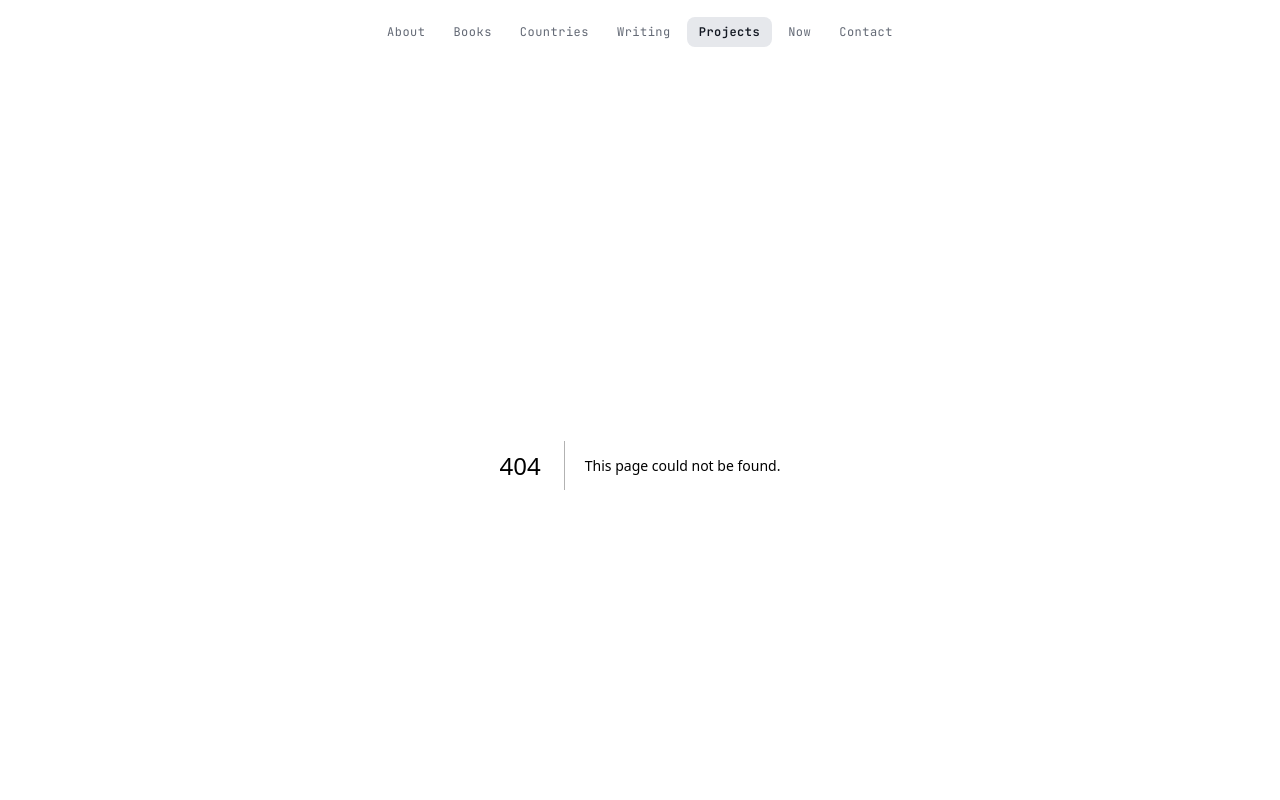
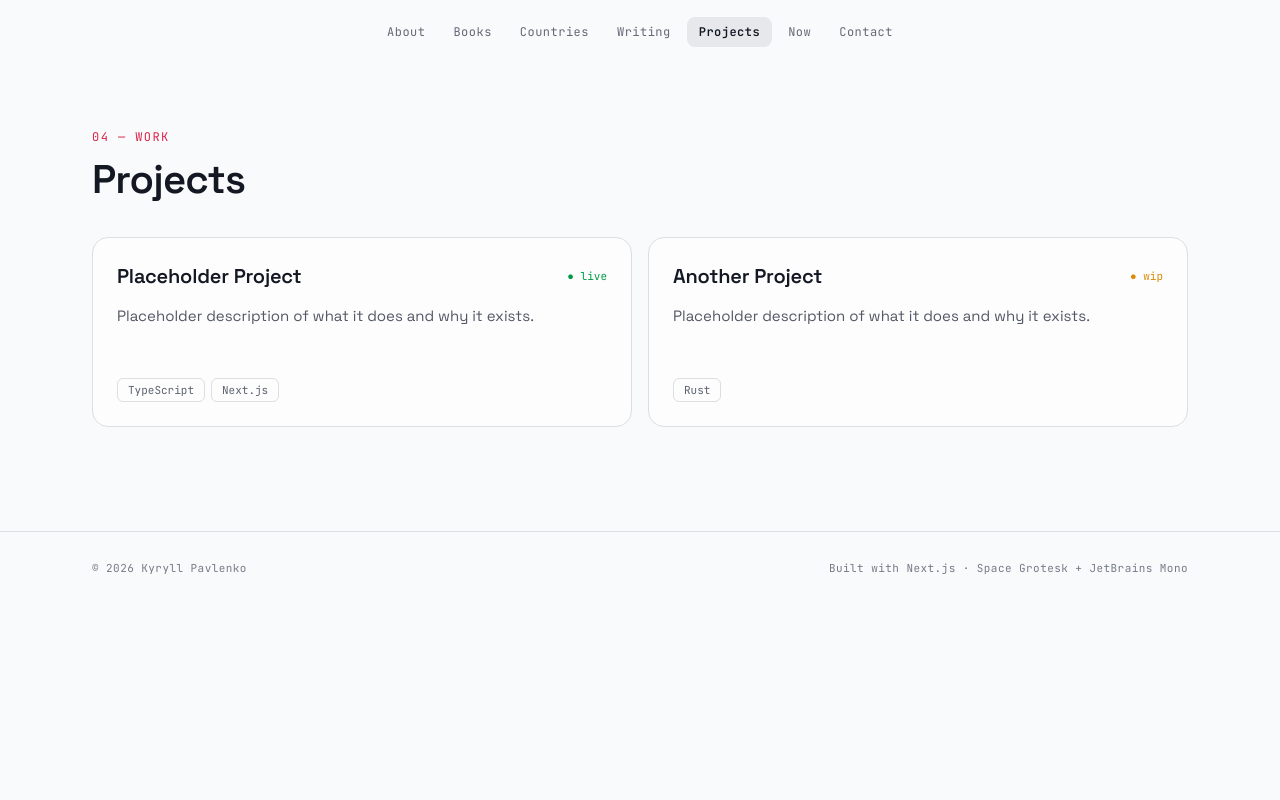
Before and after one commit to 1Kyryll/Kyrylls-Website, a Next.js app: page /projects in a window 1280 px wide. Before the commit this address had no page. Shown: the top 800 px of the page. Built offline with nearby package versions, Linux system fonts and the light colour scheme.

Commit message:
feat: add writing, projects, and contact pages

```diff
--- /dev/null
+++ b/app/contact/page.tsx
@@ -0,0 +1,2 @@
+import SocialGrid from "@/components/contact/SocialGrid";
+export default function Page() { return <SocialGrid />; }
--- /dev/null
+++ b/app/projects/page.tsx
@@ -0,0 +1,2 @@
+import ProjectGrid from "@/components/projects/ProjectGrid";
+export default function Page() { return <ProjectGrid />; }
--- /dev/null
+++ b/app/writing/page.tsx
@@ -0,0 +1,2 @@
+import PostList from "@/components/writing/PostList";
+export default function Page() { return <PostList />; }
--- /dev/null
+++ b/components/contact/SocialGrid.tsx
@@ -0,0 +1,20 @@
+import { socials, EMAIL } from "@/lib/data/site";
+
+export default function SocialGrid() {
+  return (
+    <section className="py-16 sm:py-[88px]">
+      <div className="mb-3.5 text-xs tracking-[0.12em]" style={{ fontFamily: "var(--font-mono)", color: "var(--accent)" }}>06 — CONTACT</div>
+      <h2 className="m-0 mb-6 max-w-[18ch] font-semibold leading-[1.05] tracking-[-0.02em]" style={{ fontSize: "clamp(2rem, 7vw, 2.75rem)" }}>Say hello. I read every message.</h2>
+      <a href={`mailto:${EMAIL}`} className="mb-12 inline-block pb-0.5 text-[22px] no-underline" style={{ fontFamily: "var(--font-mono)", color: "var(--accent)", borderBottom: "2px solid var(--accent)" }}>{EMAIL}</a>
+      <div className="grid max-w-[620px] grid-cols-2 sm:grid-cols-4 gap-px overflow-hidden rounded-xl" style={{ background: "var(--line)", border: "1px solid var(--line)" }}>
+        {socials.map((s) => (
+          <a key={s.label} href={s.href} className="flex items-center gap-2.5 p-5 no-underline transition-colors" style={{ background: "var(--surface)", color: "oklch(0.32 0.02 262)", fontFamily: "var(--font-mono)", fontSize: 13 }}>
+            <svg viewBox="0 0 24 24" width="17" height="17" fill="var(--accent)" className="block shrink-0"><path d={s.iconPath} /></svg>
+            <span>{s.label}</span>
+            <span className="ml-auto" style={{ color: "oklch(0.62 0.02 262)" }}>↗</span>
+          </a>
+        ))}
+      </div>
+    </section>
+  );
+}
--- /dev/null
+++ b/components/projects/ProjectGrid.tsx
@@ -0,0 +1,26 @@
+import { projects } from "@/lib/data/projects";
+
+export default function ProjectGrid() {
+  return (
+    <section className="py-12 sm:py-16">
+      <div className="mb-3.5 text-xs tracking-[0.12em]" style={{ fontFamily: "var(--font-mono)", color: "var(--accent)" }}>04 — WORK</div>
+      <h2 className="m-0 mb-9 font-semibold leading-[1.05] tracking-[-0.02em]" style={{ fontSize: "clamp(1.75rem, 6vw, 2.5rem)" }}>Projects</h2>
+      <div className="grid grid-cols-1 md:grid-cols-2 gap-4">
+        {projects.map((pr) => (
+          <div key={pr.name} className="flex min-h-[190px] flex-col rounded-2xl border p-6" style={{ borderColor: "var(--line)", background: "var(--surface)" }}>
+            <div className="mb-3.5 flex items-center justify-between">
+              <span className="text-xl font-semibold tracking-[-0.01em]">{pr.name}</span>
+              <span className="text-[11px]" style={{ fontFamily: "var(--font-mono)", color: pr.status === "live" ? "oklch(0.6 0.17 150)" : "oklch(0.7 0.15 70)" }}>● {pr.status}</span>
+            </div>
+            <p className="m-0 mb-auto text-[15px] leading-[1.55]" style={{ color: "oklch(0.46 0.02 262)" }}>{pr.desc}</p>
+            <div className="mt-[18px] flex flex-wrap gap-1.5">
+              {pr.tech.map((t) => (
+                <span key={t} className="rounded-md border px-2.5 py-[3px] text-[11px]" style={{ fontFamily: "var(--font-mono)", color: "oklch(0.5 0.02 262)", borderColor: "var(--line)" }}>{t}</span>
+              ))}
+            </div>
+          </div>
+        ))}
+      </div>
+    </section>
+  );
+}
--- /dev/null
+++ b/components/writing/PostList.tsx
@@ -0,0 +1,20 @@
+import { posts } from "@/lib/data/posts";
+
+export default function PostList() {
+  return (
+    <section className="py-12 sm:py-16">
+      <div className="mb-3.5 text-xs tracking-[0.12em]" style={{ fontFamily: "var(--font-mono)", color: "var(--accent)" }}>03 — JOURNAL</div>
+      <h2 className="m-0 mb-9 font-semibold leading-[1.05] tracking-[-0.02em]" style={{ fontSize: "clamp(1.75rem, 6vw, 2.5rem)" }}>Writing</h2>
+      {posts.map((p) => (
+        <div key={p.title} className="grid grid-cols-1 sm:grid-cols-[130px_1fr] gap-2 sm:gap-6 border-t py-6 cursor-pointer" style={{ borderColor: "var(--line)" }}>
+          <div className="pt-1 text-xs" style={{ fontFamily: "var(--font-mono)", color: "var(--muted)" }}>{p.date}<br /><span style={{ color: "oklch(0.68 0.02 262)" }}>{p.read}</span></div>
+          <div>
+            <h3 className="m-0 mb-2 text-[22px] font-semibold tracking-[-0.01em]">{p.title}</h3>
+            <p className="m-0 mb-3 max-w-[62ch] text-base leading-[1.55]" style={{ color: "oklch(0.46 0.02 262)" }}>{p.excerpt}</p>
+            <span className="text-xs" style={{ fontFamily: "var(--font-mono)", color: "var(--accent)" }}>read →</span>
+          </div>
+        </div>
+      ))}
+    </section>
+  );
+}
```
